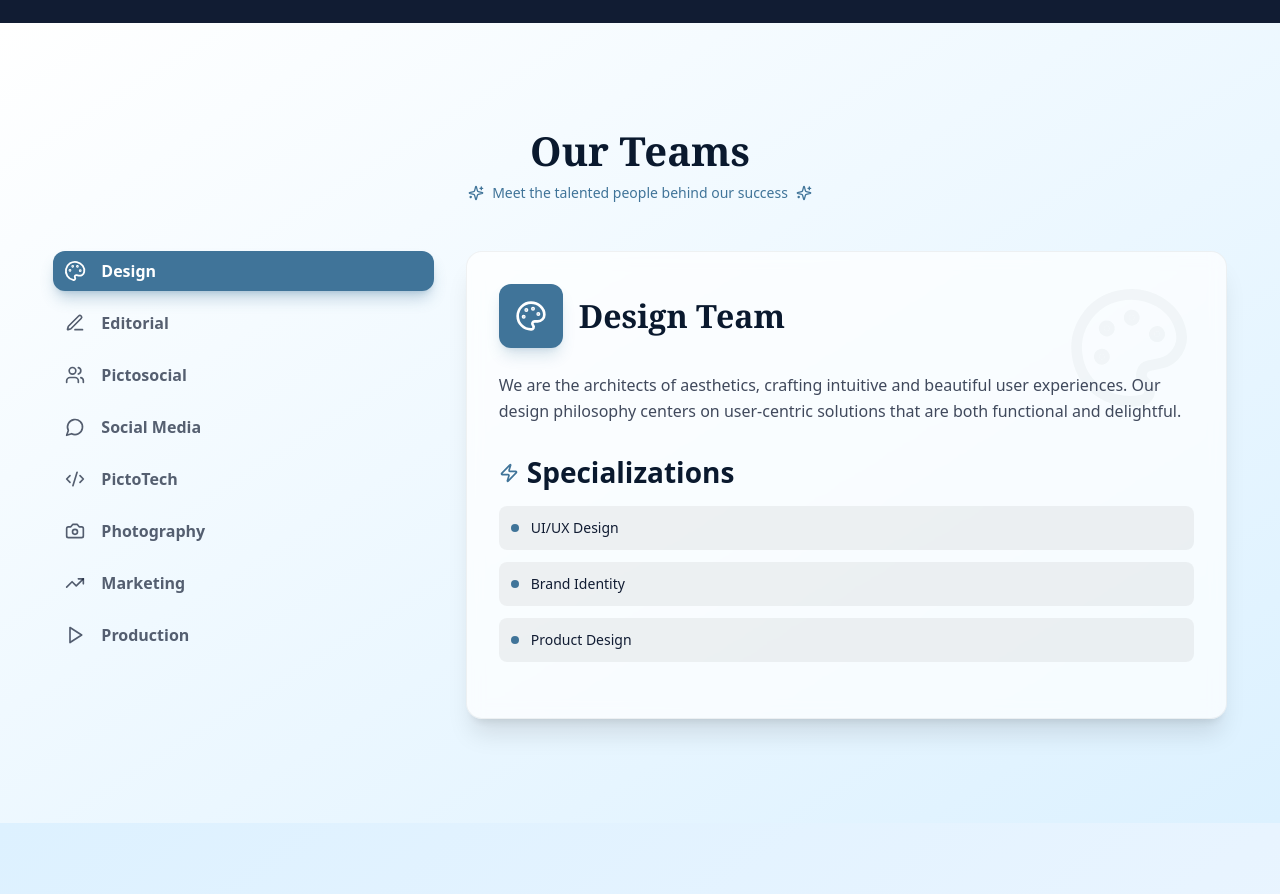
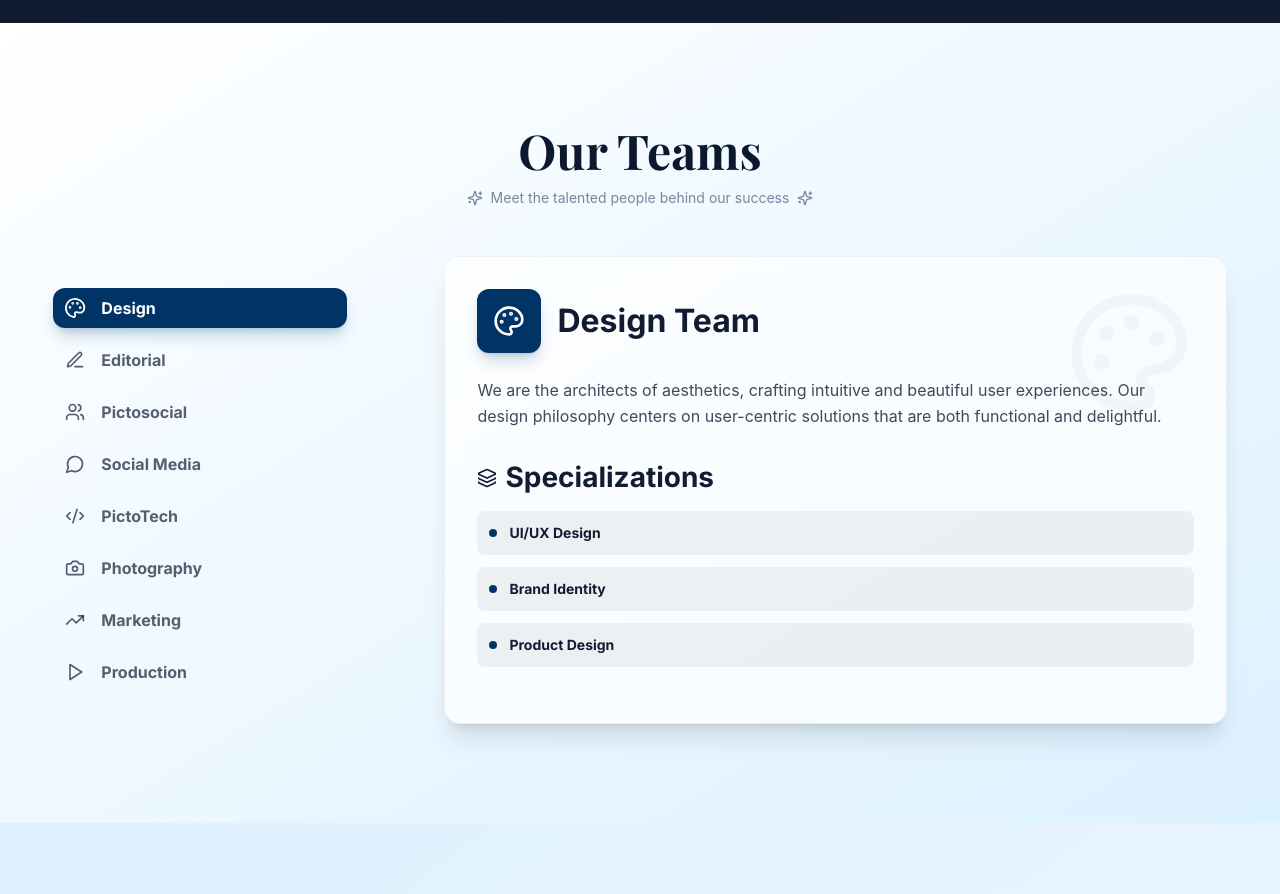
Before and after one commit to Pictoreal-Organization/Pictoreal-Main-Website, a Next.js app: page / in a window 1280 px wide. Shown: the part 2320-3214 px from the top of the page. Built offline with nearby package versions, Linux system fonts and the light colour scheme; a web font is replaced by a local one.

Commit message:
fixed colors of teams section

```diff
--- a/src/components/homepage/ourteams.jsx
+++ b/src/components/homepage/ourteams.jsx
@@ -12,6 +12,13 @@ import {
   Users,
   Sparkles,
   Zap,
+  Lightbulb,
+  CheckCircle,
+  CheckCircle2,
+  Award,
+  Compass,
+  Activity,
+  Layers
 } from "lucide-react";
 
 // Data can be kept outside the component
@@ -72,25 +79,25 @@ const TeamContent = ({ teamName, teamData }) => {
   return (
     <div className="bg-white/70 backdrop-blur-sm border border-black/5 rounded-2xl shadow-xl p-8 relative overflow-hidden mt-4 md:mt-0">
       <div className="absolute top-8 right-8 opacity-[0.03]">
-        <ActiveIcon className="w-32 h-32 text-[#0A192E] transform -rotate-12" />
+        <ActiveIcon className="w-32 h-32 text-[#111C33] transform -rotate-12" />
       </div>
       <div className="relative z-10">
         <div className="flex items-center gap-4 mb-6">
-          <div className="p-4 bg-[#407499] rounded-xl shadow-lg shadow-[#407499]/20">
+          <div className="p-4 bg-[#003366] rounded-xl shadow-lg shadow-[#003366]/20">
             <ActiveIcon className="w-8 h-8 text-white" />
           </div>
           <div>
-            <h3 className="text-3xl font-serif font-bold text-[#0A192E]">
+            <h3 className="text-3xl font-body font-bold text-[#111C33]">
               {teamName} Team
             </h3>
           </div>
         </div>
-        <p className="text-[#111C33]/80 leading-relaxed mb-8 text-base">
+        <p className="text-[#111C33]/80 font-body leading-relaxed mb-8 text-base">
           {teamData.description}
         </p>
         <div className="mb-6">
-          <h4 className="text-lg font-semibold text-[#0A192E] mb-4 flex items-center gap-2">
-            <Zap className="w-5 h-5 text-[#407499]" />
+          <h4 className="text-lg font-body text-[#111C33] mb-4 flex items-center gap-2">
+          <Layers className="w-5 h-5 text-[#111C33]" />
             Specializations
           </h4>
           <div className="flex flex-col gap-3">
@@ -99,8 +106,8 @@ const TeamContent = ({ teamName, teamData }) => {
                 key={stat}
                 className="flex items-center gap-3 p-3 bg-black/5 rounded-lg"
               >
-                <div className="w-2 h-2 bg-[#407499] rounded-full"></div>
-                <span className="text-[#111C33] font-medium text-sm">
+                <div className="w-2 h-2 bg-[#003366] rounded-full"></div>
+                <span className="text-[#111C33] font-body font-bold text-sm">
                   {stat}
                 </span>
               </div>
@@ -129,12 +136,12 @@ const OurTeams = () => {
   return (
     <div className="bg-gradient-to-br from-white to-[#DCF1FF] min-h-screen flex flex-col items-center justify-center py-10 font-sans text-[#111C33]">
       <div className="relative mb-12 text-center">
-        <h2 className="text-4xl md:text-5xl font-serif font-bold text-[#0A192E] mb-2">
+        <h1 className="text-4xl md:text-5xl font-heading font-bold text-[#0A192E] mb-2">
           Our Teams
-        </h2>
-        <div className="flex justify-center items-center gap-2 text-[#407499]">
+        </h1>
+        <div className="flex justify-center items-center gap-2 text-[#76879E]">
           <Sparkles className="w-4 h-4" />
-          <span className="text-sm font-medium">
+          <span className="text-sm font-body">
             Meet the talented people behind our success
           </span>
           <Sparkles className="w-4 h-4" />
@@ -142,24 +149,21 @@ const OurTeams = () => {
       </div>
 
       {/* 4. The main layout now handles both mobile and desktop structures */}
-      <div className="flex flex-col md:flex-row w-11/12 max-w-7xl gap-8">
+      <div className="flex flex-col md:flex-row md:justify-between md:items-center w-11/12 max-w-7xl">
         {/* Left column / Accordion container */}
-        <div className="flex flex-col gap-3 md:w-1/3">
+        <div className="flex flex-col gap-3 md:w-1/4">
           {Object.entries(teams).map(([teamName, teamData], index) => {
             const TeamIcon = teamData.icon;
             const isActive = activeTeam === teamName;
-            const isAlternate = index % 2 === 0;
 
-            const activeClass = isAlternate
-              ? "bg-[#407499] text-white shadow-lg shadow-[#407499]/30"
-              : "bg-[#407499] text-[#DCF1FF] shadow-lg shadow-[#407499]/30";
+            const activeClass = "bg-[#003366] text-white shadow-lg shadow-[#407499]/30"
 
             return (
               // Use React Fragment to group button and its mobile content
               <React.Fragment key={teamName}>
                 <button
                   onClick={() => handleTeamClick(teamName)}
-                  className={`group w-full relative overflow-hidden rounded-xl px-4 py-2 md:px-3 md:py-2 text-sm md:text-base font-semibold flex items-center transition-all duration-300 transform md:hover:scale-105 ${
+                  className={`group font-body w-full relative overflow-hidden rounded-xl px-4 py-2 md:px-3 md:py-2 text-sm md:text-base font-semibold flex items-center transition-all duration-300 transform md:hover:scale-105 ${
                     isActive
                       ? activeClass
                       : "bg-transparent text-[#111C33]/70 hover:bg-black/5 hover:text-[#111C33]"
@@ -193,10 +197,10 @@ const OurTeams = () => {
           {activeTeam ? (
             <TeamContent teamName={activeTeam} teamData={teams[activeTeam]} />
           ) : (
-            <div className="h-full flex items-center justify-center bg-white/70 backdrop-blur-sm border border-black/5 rounded-2xl shadow-xl">
-              <p className="text-[#111C33]/60">
+            <div className="h-80 flex items-center justify-center bg-white/70 backdrop-blur-sm border border-black/5 rounded-2xl shadow-xl">
+              <div className="text-[#111C33]/60 font-body">
                 Select a team to see the details
-              </p>
+              </div>
             </div>
           )}
         </div>
```
